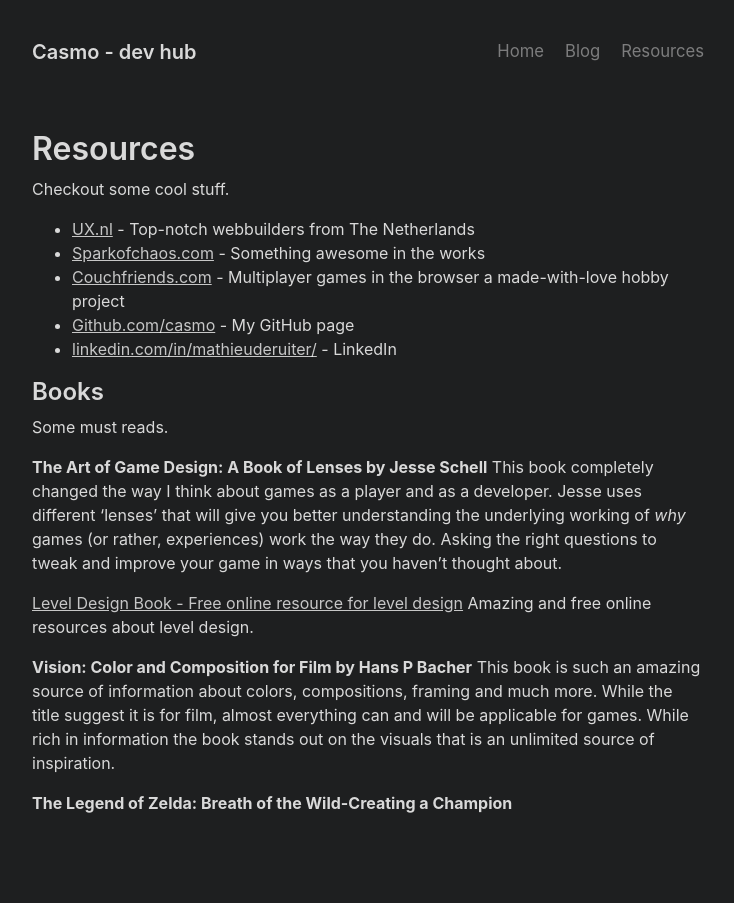
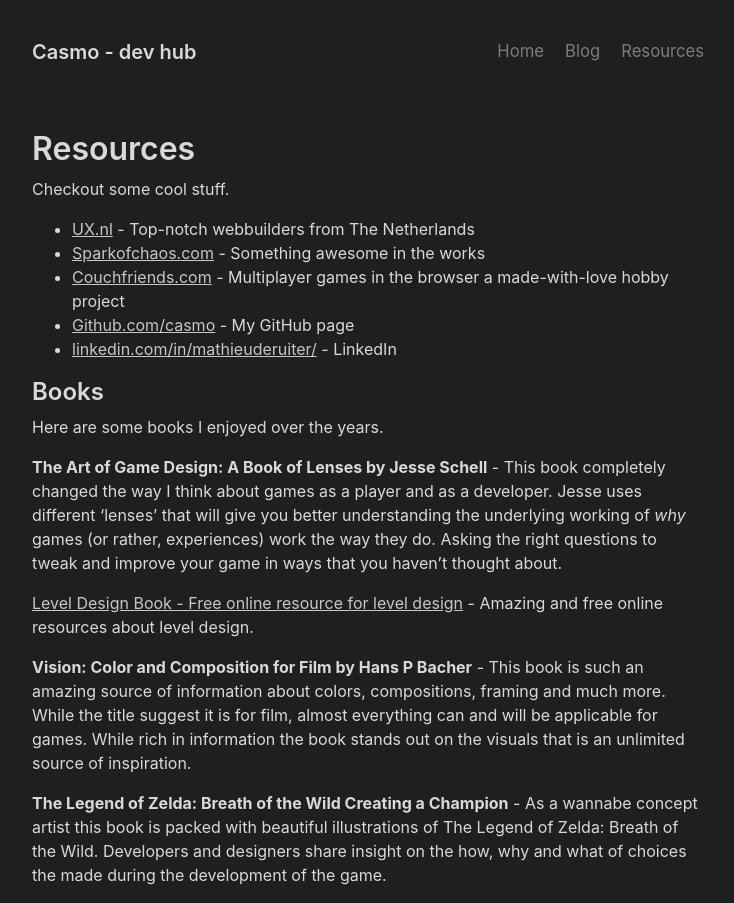
Before and after one commit to Casmo/casmo.github.io, a Jekyll site: the page built from resources.md, in a window 1280 px wide. Shown: the whole page, without its empty margins (272-1006 px from the left). Built offline with Jekyll 4.4.1, drawn with Linux system fonts in a browser that asks for light colours.

Commit message:
Update resources.md

```diff
--- a/resources.md
+++ b/resources.md
@@ -15,15 +15,12 @@
 
 ## Books
 
-Some must reads.
+Here are some books I enjoyed over the years.
 
-<strong>The Art of Game Design: A Book of Lenses by Jesse Schell</strong>
-This book completely changed the way I think about games as a player and as a developer. Jesse uses different 'lenses' that will give you better understanding the underlying working of *why* games (or rather, experiences) work the way they do. Asking the right questions to tweak and improve your game in ways that you haven't thought about.
+<strong>The Art of Game Design: A Book of Lenses by Jesse Schell</strong> - This book completely changed the way I think about games as a player and as a developer. Jesse uses different 'lenses' that will give you better understanding the underlying working of *why* games (or rather, experiences) work the way they do. Asking the right questions to tweak and improve your game in ways that you haven't thought about.
 
-<a href="https://book.leveldesignbook.com/" target="_blank">Level Design Book - Free online resource for level design</a>
-Amazing and free online resources about level design.
+<a href="https://book.leveldesignbook.com/" target="_blank">Level Design Book - Free online resource for level design</a> - Amazing and free online resources about level design.
 
-<strong>Vision: Color and Composition for Film by Hans P Bacher</strong>
-This book is such an amazing source of information about colors, compositions, framing and much more. While the title suggest it is for film, almost everything can and will be applicable for games. While rich in information the book stands out on the visuals that is an unlimited source of inspiration.
+<strong>Vision: Color and Composition for Film by Hans P Bacher</strong> - This book is such an amazing source of information about colors, compositions, framing and much more. While the title suggest it is for film, almost everything can and will be applicable for games. While rich in information the book stands out on the visuals that is an unlimited source of inspiration.
 
-<strong>The Legend of Zelda: Breath of the Wild-Creating a Champion</strong>
+<strong>The Legend of Zelda: Breath of the Wild Creating a Champion</strong> - As a wannabe concept artist this book is packed with beautiful illustrations of The Legend of Zelda: Breath of the Wild. Developers and designers share insight on the how, why and what of choices the made during the development of the game.
```
